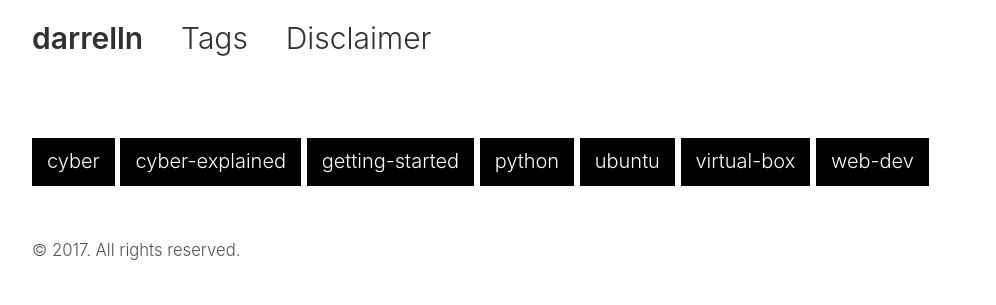
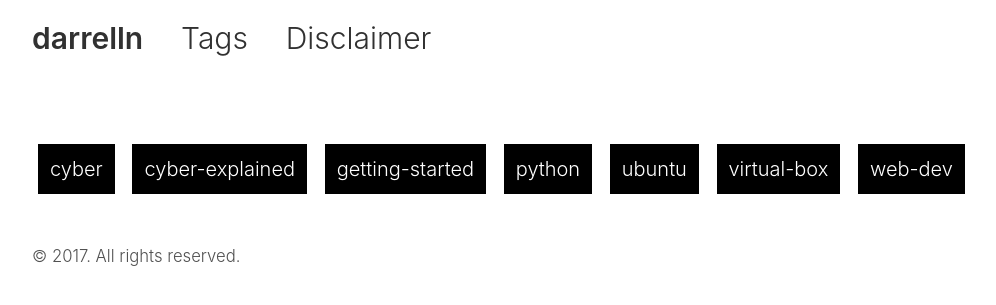
Before and after one commit to darrelln/darrelln.github.io, a Jekyll site: the page built from tags.md, in a window 1280 px wide. Shown: the top 305 px of the page, without its empty margins (128-1124 px from the left). Built offline with Jekyll 4.4.1, drawn with Linux system fonts in a browser that asks for light colours; nearby versions of some CDN libraries.

Commit message:
Css for tags.

```diff
--- a/_includes/tag.html
+++ b/_includes/tag.html
@@ -1,8 +1,6 @@
 <div class="tag-container">
-  <div class="tag">
-    <a class="tag-link" href="#">{{ tag }}</a>
-  </div>
-  <div id="tag-posts" class="tag-posts hidden" style="display: none">
+  <a class="tag-link" href="#">{{ tag }}</a>
+  <div id="tag-posts" class="tag-posts hidden">
   {% capture posts_for_tag %}
   {%- for post in site.posts -%}
     {% if post.tags contains tag %}
--- a/_sass/_posts.scss
+++ b/_sass/_posts.scss
@@ -32,12 +32,6 @@
   font-size: 1em;
   font-weight: $weight-light;
 }
-
-.tag-post-date {
-  margin-top: .15em;
-  font-size: .65em;
-}
-
 
 // Related posts
 .related {
--- a/_sass/_tags.scss
+++ b/_sass/_tags.scss
@@ -1,43 +1,38 @@
-.tag-container,
-.tag-posts,
-.tag-post-date,
-.tag-post {
-  display: block;
-  white-space: nowrap;
-  overflow: hidden;
-}
-
 .tag-container {
-  display: inline-block;
-}
-
-.tag {
-  background-color: #000000;
-  padding: 8px 15px 10px 15px;
-}
-
-.tag-link {
-  color: #ffffff;
-}
-
-.tag-posts {
-  width: 100%;
-}
-
-.tag-post {
-  margin: 3px 15px 0 12px;
+  background-color: #000;
+  padding: 10px 12px 10px 12px;
+  margin-right: -5px; // Reset rhs white space between inline elements.
+  margin: 6px;
 }
 
 .tag-post-title {
+  font-size: 1.5em;
   font-weight: $weight-heavy;
 }
 
 .tag-post-date {
   color: $text-color;
-  font-size: .7em;
+  font-size: 1em;
   font-weight: $weight-light;
 }
 
 .hidden {
   display: none;
 }
+
+/* Should be last items in file. */
+.tag-container {
+  display: inline-block;
+}
+
+.tag-link-container,
+.tag-post,
+.tag-post-date {
+  display: block;
+}
+
+.tag-link,
+.tag-post-title,
+.tag-post-date {
+  color: #fff;
+}
--- a/tags.md
+++ b/tags.md
@@ -4,15 +4,13 @@ title:        Tags
 permalink:    /tags
 ---
 
-<div>
-  {% assign all_tags = Nil %}
-  {% for post in site.posts %}
-    {% assign all_tags = all_tags | concat: post.tags %}
-  {% endfor %}
-  {% assign all_tags = all_tags | join: ',' %}
-  {% assign all_tags = all_tags | split: ',' %}
-  {% assign all_tags = all_tags | uniq | sort %}
-  {% for tag in all_tags %}
-    {% include tag.html %}
-  {% endfor %}
-</div>
+{% assign all_tags = Nil %}
+{% for post in site.posts %}
+  {% assign all_tags = all_tags | concat: post.tags %}
+{% endfor %}
+{% assign all_tags = all_tags | join: ',' %}
+{% assign all_tags = all_tags | split: ',' %}
+{% assign all_tags = all_tags | uniq | sort %}
+{% for tag in all_tags %}
+  {% include tag.html %}
+{% endfor %}
```
Also changed, not shown: _layouts/default.html (+9 -12 lines).
